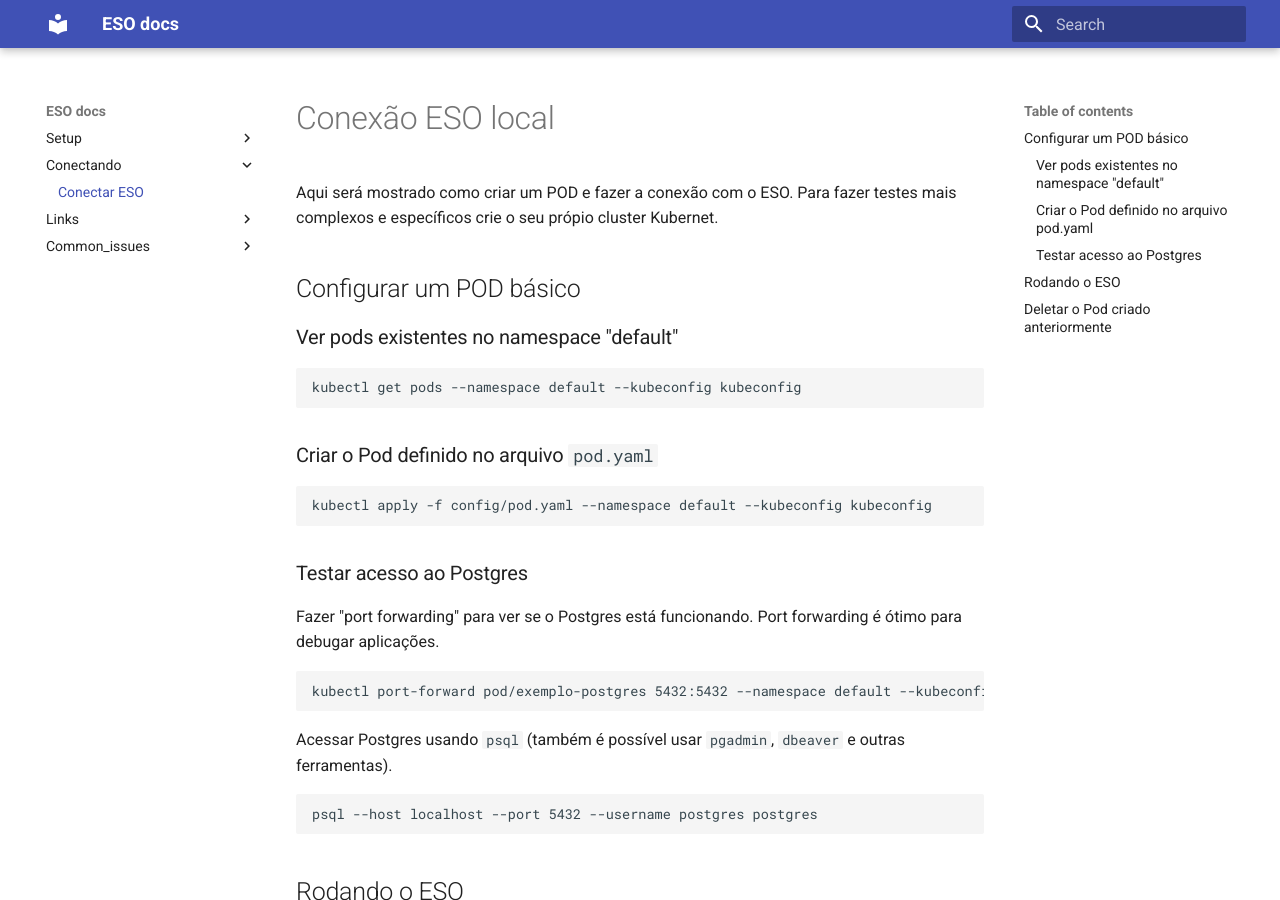
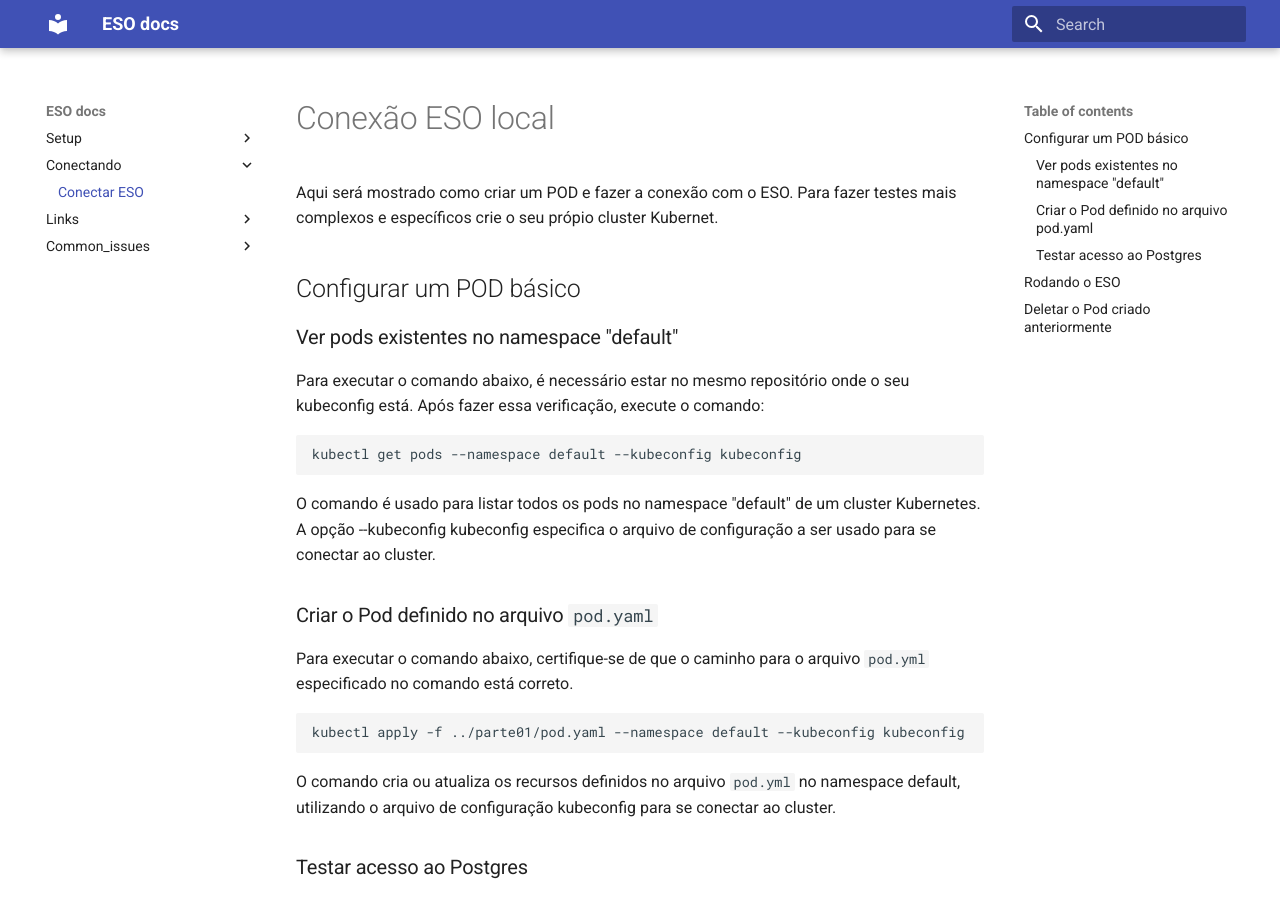
Before and after one commit to FGA-GCES/ESO-Documentacao, an MkDocs documentation site: the page built from docs/2-Conectando/Local.md, in a window 1280 px wide and 900 px high. Built offline with MkDocs 1.6.1 and Material for MkDocs 9.7.7, drawn with Linux system fonts in a browser that asks for light colours.

Commit message:
Add ajustes nos comandos ESO

````diff
--- a/docs/2-Conectando/Local.md
+++ b/docs/2-Conectando/Local.md
@@ -6,15 +6,21 @@ Aqui será mostrado como criar um POD e fazer a conexão com o ESO. Para fazer t
 
 ### Ver pods existentes no namespace "default"
 
+Para executar o comando abaixo, é necessário estar no mesmo repositório onde o seu kubeconfig está. Após fazer essa verificação, execute o comando:
+
 ```bash
 kubectl get pods --namespace default --kubeconfig kubeconfig
 ```
+O comando é usado para listar todos os pods no namespace "default" de um cluster Kubernetes. A opção --kubeconfig kubeconfig especifica o arquivo de configuração a ser usado para se conectar ao cluster.
 
 ### Criar o Pod definido no arquivo `pod.yaml`
 
+Para executar o comando abaixo, certifique-se de que o caminho para o arquivo `pod.yml` especificado no comando está correto.
+
 ```bash
-kubectl apply -f config/pod.yaml --namespace default --kubeconfig kubeconfig
+kubectl apply -f ../parte01/pod.yaml --namespace default --kubeconfig kubeconfig
 ```
+O comando cria ou atualiza os recursos definidos no arquivo `pod.yml`  no namespace default, utilizando o arquivo de configuração kubeconfig para se conectar ao cluster.
 
 ### Testar acesso ao Postgres
 
````
